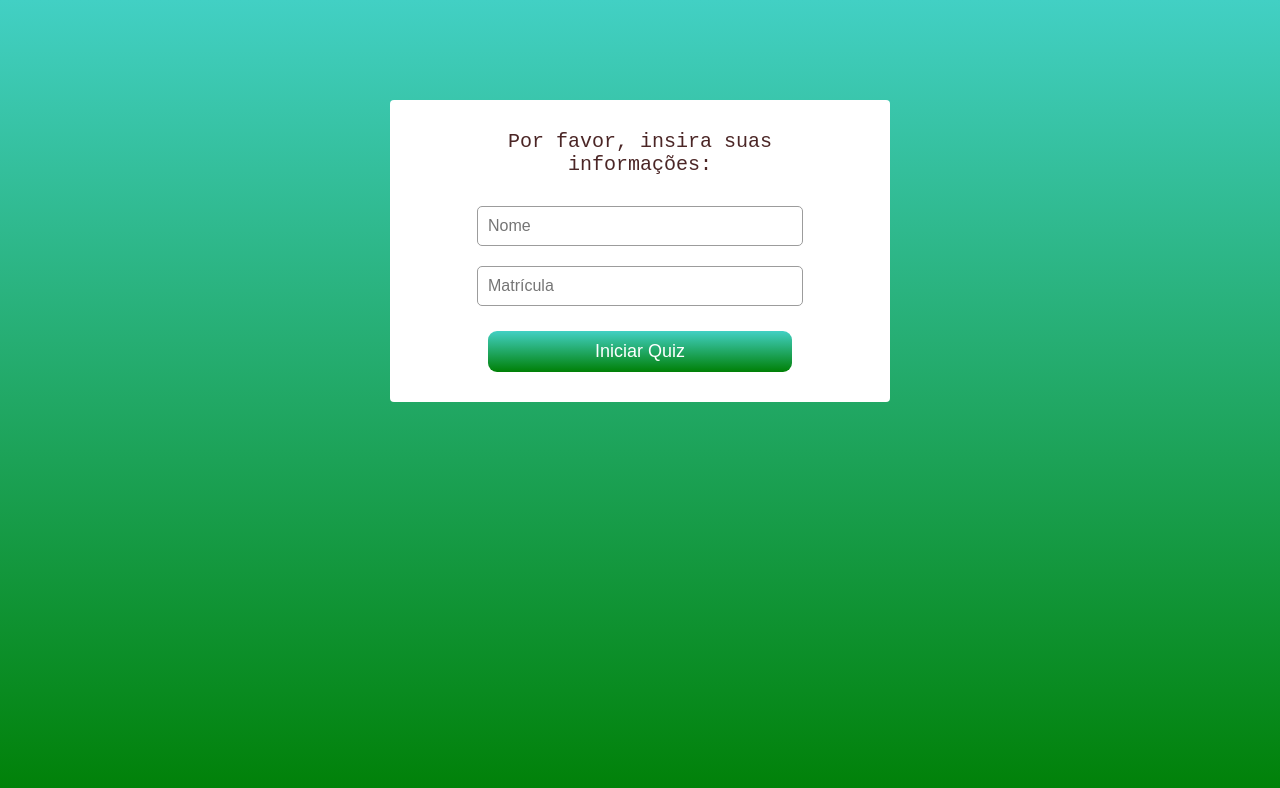
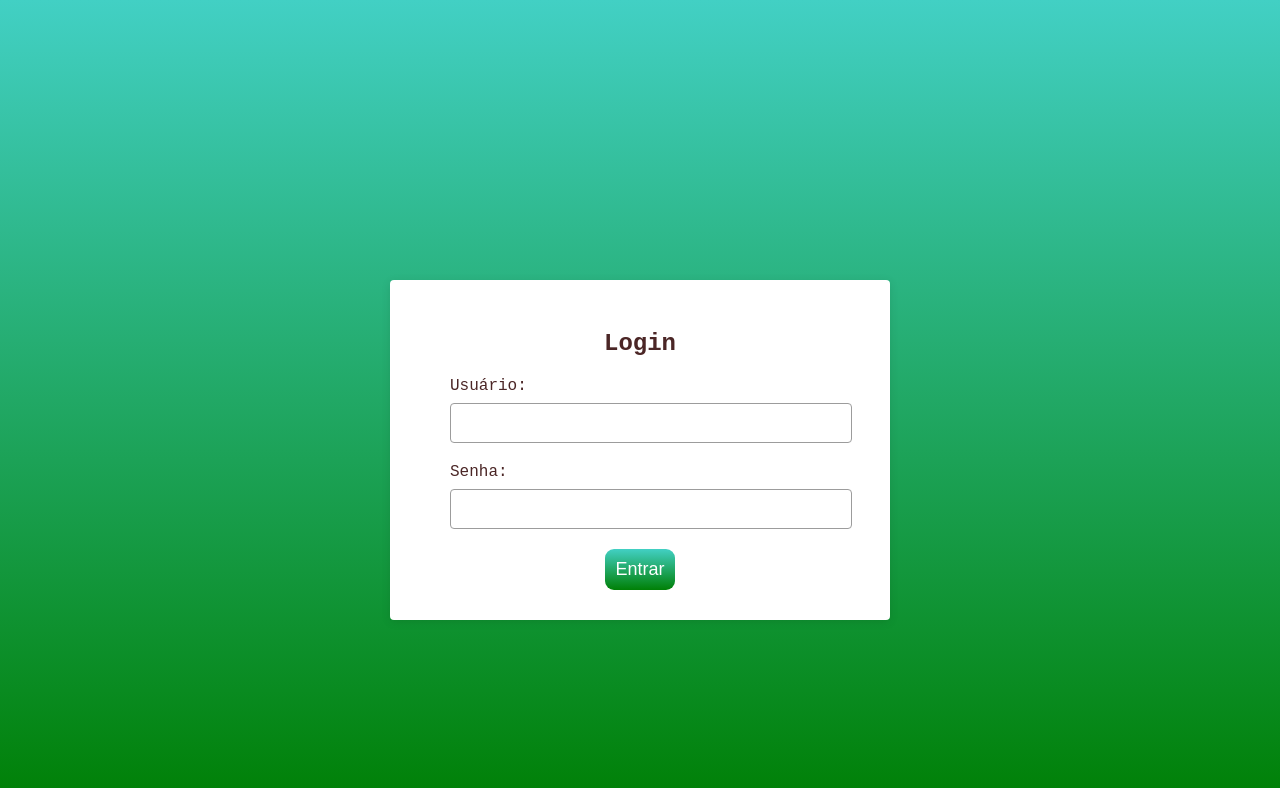
Before and after one commit to DFL010492/React_Front, a React (Vite) app in the folder projeto-0-DFL/: page / in a window 1280 px wide. Shown: the top 788 px of the page. Built offline with nearby package versions, Linux system fonts and the light colour scheme.

Commit message:
Add-Login

```diff
--- a/projeto-0-DFL/src/App.jsx
+++ b/projeto-0-DFL/src/App.jsx
@@ -1,8 +1,25 @@
-import Questões from "./Questões"
+// App.jsx
+import { useState } from "react";
+import Login from "./Login";
+import Questões from "./Questões";
 import { jsQuestões } from "./constantes";
 
 function App() {
-  return  <Questões perguntas={jsQuestões.perguntas} />;
+    const [isLoggedIn, setIsLoggedIn] = useState(false);
+
+    const handleLoginSuccess = () => {
+        setIsLoggedIn(true); // Atualiza o estado para indicar que o usuário está logado
+    };
+
+    return (
+        <div>
+            {isLoggedIn ? (
+                <Questões perguntas={jsQuestões.perguntas} />
+            ) : (
+                <Login onLoginSuccess={handleLoginSuccess} />
+            )}
+        </div>
+    );
 }
 
-export default App
+export default App;
--- /dev/null
+++ b/projeto-0-DFL/src/Login.jsx
@@ -0,0 +1,54 @@
+import React, { useState } from 'react';
+import { pessoa } from './constantes'; // Ajuste o caminho conforme necessário
+
+const Login = ({ onLoginSuccess }) => {
+  const [username, setUsername] = useState('');
+  const [password, setPassword] = useState('');
+  const [errorMessage, setErrorMessage] = useState('');
+
+  const handleLogin = (e) => {
+    e.preventDefault();
+
+    // Verifica se existe um usuário com o nome de usuário e senha fornecidos
+    const userExists = pessoa.usuarios.some(
+      (user) => user.usuario === username && user.senha === password
+    );
+
+    if (userExists) {
+      setErrorMessage('');
+      onLoginSuccess();  // Chama a função onLoginSuccess passada como prop
+    } else {
+      setErrorMessage('Usuário ou senha inválidos');
+    }
+  };
+
+  return (
+    <div className="login-container">
+      <h2>Login</h2>
+      <form onSubmit={handleLogin}>
+        <div>
+          <label>Usuário:</label>
+          <input
+            type="text"
+            value={username}
+            onChange={(e) => setUsername(e.target.value)}
+            required
+          />
+        </div>
+        <div>
+          <label>Senha:</label>
+          <input
+            type="password"
+            value={password}
+            onChange={(e) => setPassword(e.target.value)}
+            required
+          />
+        </div>
+        {errorMessage && <p style={{ color: 'red' }}>{errorMessage}</p>}
+        <button type="submit">Entrar</button>
+      </form>
+    </div>
+  );
+};
+
+export default Login;
--- a/projeto-0-DFL/src/constantes.js
+++ b/projeto-0-DFL/src/constantes.js
@@ -89,3 +89,13 @@ export const resultadoInicialState = {
     respostasCertas: 0,
     respostasErradas: 0,
 };
+
+export const pessoa = {
+  usuarios: [{
+    usuario: "Daniel",
+    senha: "123456",
+  },{
+    usuario: "Carlos",
+    senha: "987654"
+  }],
+};
--- a/projeto-0-DFL/src/index.scss
+++ b/projeto-0-DFL/src/index.scss
@@ -4,6 +4,7 @@ $bg: #ffffff;
 $bg-accent: #e7e8e9;
 $disabled: #9c9c9c;
 $foreground: #4b2626;
+$error-color: red;
 
 body {
     font-family: monospace;
@@ -11,13 +12,15 @@ body {
     color: $foreground;
     display: flex;
     justify-content: center;
-    margin: 0 auto;
+    align-items: center;
+    height: 100vh;
+    margin: 0;
     padding: 0 30px;
-    height: 100vh;
+
     @media (max-width: 768px) {
-        background: linear-gradient(0deg, $primary 0.03%, $accent); // Ajusta o background para não se repetir em dispositivos móveis
+      background: linear-gradient(0deg, $primary 0.03%, $accent);
     }
-}
+  }
 
 .containerPergunta {
     width: 500px;
@@ -170,3 +173,77 @@ body {
         margin-top: 15px;
     }
 }
+
+.login-container {
+    width: 500px;
+    background: $bg;
+    border-radius: 4px;
+    margin-top: 100px;
+    padding: 30px 60px;
+    box-sizing: border-box;
+    box-shadow: 0 2px 10px rgba(0, 0, 0, 0.1);
+
+    @media (max-width: 768px) {
+      width: 90%;
+      padding: 20px;
+      margin-top: 50px;
+    }
+
+    h2 {
+      font-size: 24px;
+      margin-bottom: 20px;
+      text-align: center;
+    }
+
+    form {
+      display: flex;
+      flex-direction: column;
+
+      div {
+        margin-bottom: 20px;
+
+        label {
+          font-size: 16px;
+          margin-bottom: 8px;
+          display: block;
+          color: $foreground;
+        }
+
+        input {
+          width: 100%;
+          padding: 10px;
+          font-size: 16px;
+          border: 1px solid $disabled;
+          border-radius: 4px;
+          outline: none;
+
+          &:focus {
+            border-color: $accent;
+          }
+        }
+      }
+
+      p {
+        color: $error-color;
+        font-size: 14px;
+        margin: -10px 0 10px 0;
+      }
+
+      button {
+        background: linear-gradient(0deg, $primary 0.03%, $accent);
+        border-radius: 9px;
+        font-size: 18px;
+        color: $bg;
+        align-self: center;
+        padding: 10px;
+        outline: none;
+        border: none;
+        cursor: pointer;
+        transition: background 0.3s ease;
+
+        &:hover {
+          background: $accent;
+        }
+      }
+    }
+  }
```
